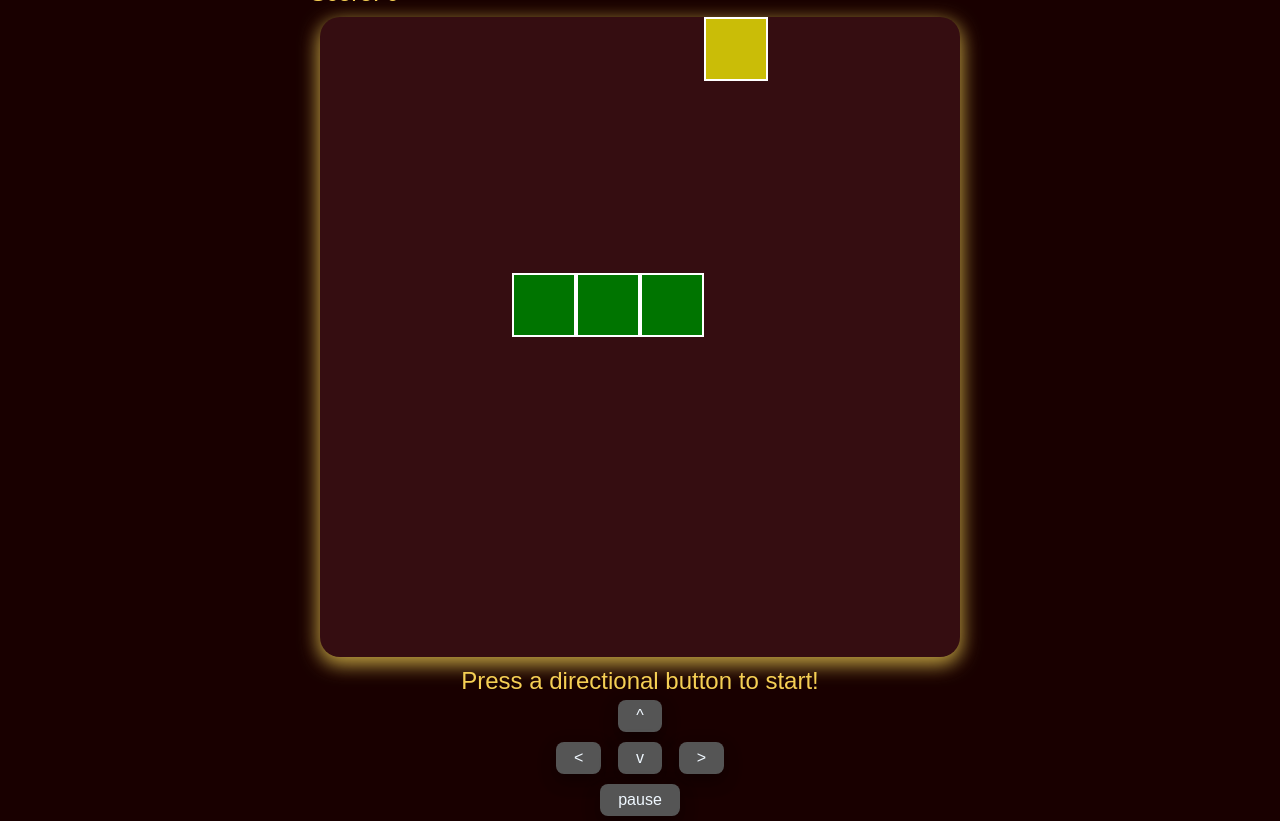
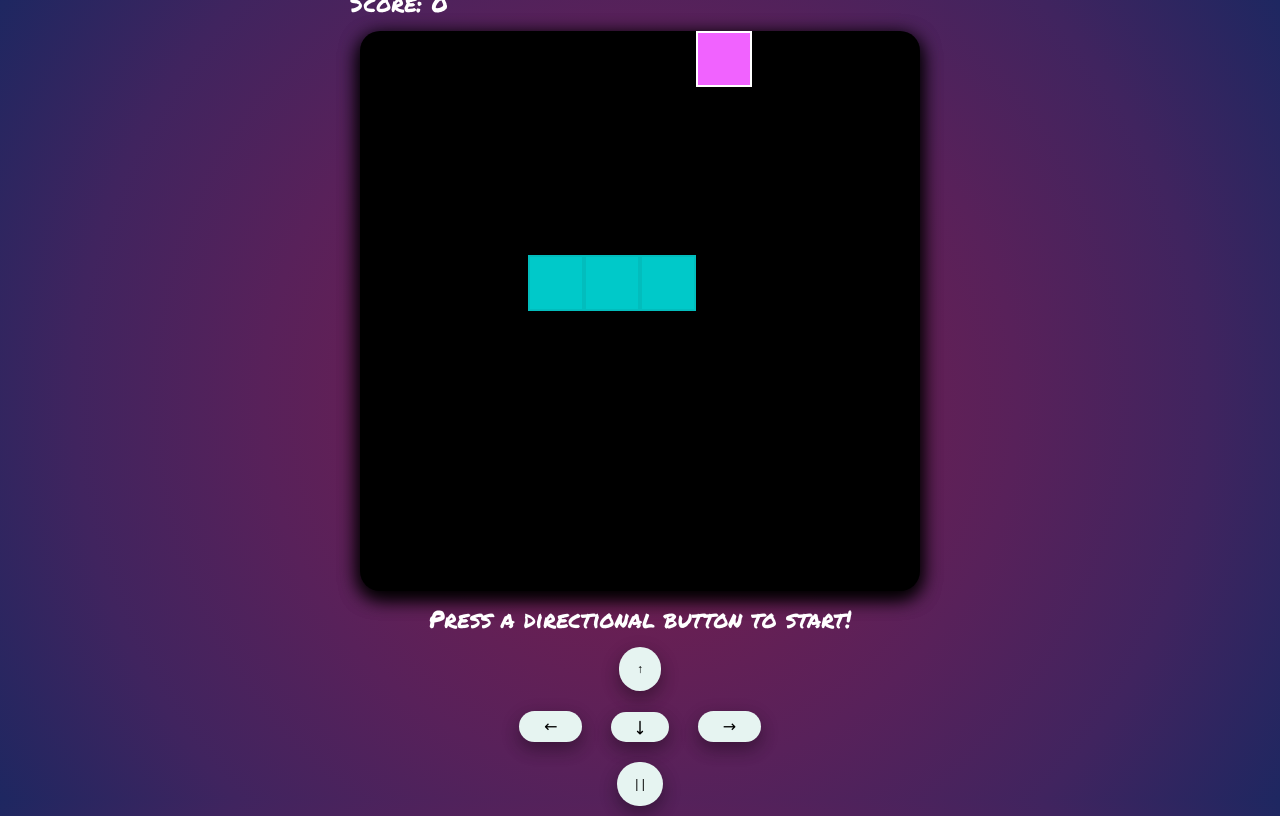
Before and after one commit to RyanVine/snake-game, a plain HTML site: page index.html in a window 1280 px wide. Drawn offline with Linux system fonts and the light colour scheme.

Commit message:
Added changes to colour scheme and changed buttons

```diff
--- a/index.html
+++ b/index.html
@@ -5,6 +5,9 @@
     <meta http-equiv="X-UA-Compatible" content="IE=edge" />
     <meta name="viewport" content="width=device-width, initial-scale=1.0" />
     <link rel="stylesheet" href="./styles/main.css" />
+    <link rel="preconnect" href="https://fonts.googleapis.com">
+    <link rel="preconnect" href="https://fonts.gstatic.com" crossorigin>
+    <link href="https://fonts.googleapis.com/css2?family=Comfortaa:wght@500&family=Permanent+Marker" rel="stylesheet">
     <title>Snake Game</title>
   </head>
   <body>
@@ -118,14 +121,14 @@
         <div class="snake-game__instructions">
           Press a directional button to start!
         </div>
-        <button class="snake-game__button--up">^</button>
+        <button class="snake-game__button--up">↑</button>
         <div class="snake-game__buttons">
-          <button class="snake-game__button--left"><</button>
+          <button class="snake-game__button--left button--arrow">←</button>
 
-          <button class="snake-game__button--down">v</button>
-          <button class="snake-game__button--right">></button>
+          <button class="snake-game__button--down button--arrow">↓</button>
+          <button class="snake-game__button--right button--arrow">→</button>
         </div>
-        <button class="snake-game__button--pause">pause</button>
+        <button class="snake-game__button--pause">| |</button>
       </footer>
     </div>
     <script src="./scripts/app.js"></script>
--- a/styles/_colors.scss
+++ b/styles/_colors.scss
@@ -1,8 +1,7 @@
 body {
-  background: #190000;
+  background:  radial-gradient(circle, #7a2048, #6b1f52, #58215a, #40245f, #1e2761);
 
   .snake-game__grid{
-    border-color: rgb(255, 0, 0);
-    background-color: rgb(53, 13, 17);
+    background-color: #000000;
   }
 }
--- a/styles/_font.scss
+++ b/styles/_font.scss
@@ -1,5 +1,5 @@
 body {
-  font-family: sans-serif;
+  font-family:  "Permanent Marker", cursive;
   font-size: 3vmin;
-  color: rgb(245, 207, 84);
+  color: #ffffff;
 }
--- a/styles/_food.scss
+++ b/styles/_food.scss
@@ -1,5 +1,5 @@
 .food {
-  background-color: #cabd07;
+  background-color: #f162ff;
   border: .25vmin solid white
 
 }
--- a/styles/_layout.scss
+++ b/styles/_layout.scss
@@ -11,9 +11,9 @@ body {
     display: grid;
     grid-template-columns: repeat(10, 1fr);
     grid-template-rows: repeat(10, 1fr);
-    height: 80vmin;
-    width: 80vmin;
-    box-shadow: 0 6px 20px 0 rgba(0,0,0,0.2), 0 6px 20px 0 rgb(245, 207, 84);
+    height: 70vmin;
+    width: 70vmin;
+    box-shadow: 0 6px 20px 0 #000000, 0 6px 20px 0 #000000;
     border-radius: 20px;
   }
   footer {
@@ -23,18 +23,30 @@ body {
     flex-direction: column;
   }
   button {
-    margin: 5px;
+    margin: 10px;
     border: none;
-    font-size: 16px;
+    font-size: 12px;
     font-weight: 400;
-    padding: 7px 18px;
-    border-radius: 8px;
-    background-color: #555555;
-    color: aliceblue;
+    padding: 15px 18px;
+    border-radius: 100px;
+    background-color: #e6f4f1;
+    color: #000000;
     box-shadow: 0 8px 16px 0 rgba(0,0,0,0.2), 0 6px 20px 0 rgba(0,0,0,0.19);
   }
   button:hover {
-    background-color: #4CAF50;
+    background-color: #00C9C9;
     color: white;
  }
+ .button--arrow {
+  margin: 10px;
+  border: none;
+  font-size: 16px;
+  font-weight: 400;
+  font-family: "Comfortaa", cursive;
+  padding: 6px 25px;
+  border-radius: 100px;
+  background-color: #E6F4F1;
+  color: #000000;
+  box-shadow: 0 8px 16px 0 rgba(0, 0, 0, 0.2), 0 6px 20px 0 rgba(0, 0, 0, 0.19);
+ }
 }
--- a/styles/_snake.scss
+++ b/styles/_snake.scss
@@ -1,4 +1,4 @@
 .snake {
-  background-color: rgb(0, 116, 0);
-  border: .25vmin solid white;
+  background-color: #00C9C9;
+  border: 0.25vmin solid #02bdbd;
 }
```
Also changed, not shown: styles/main.css.
